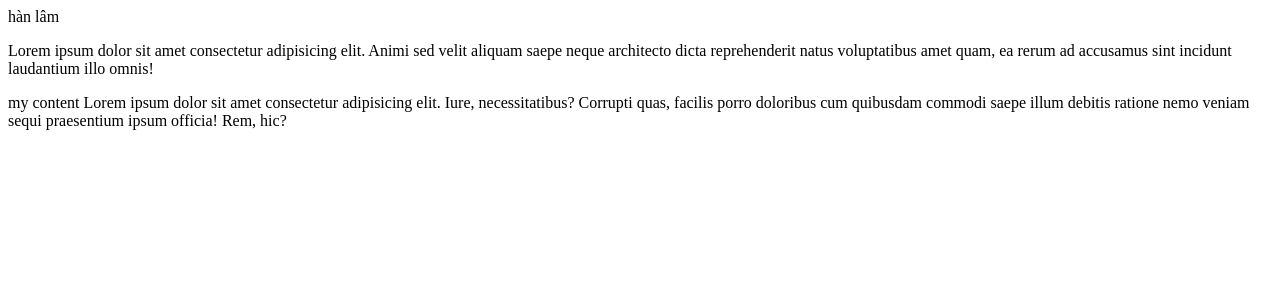
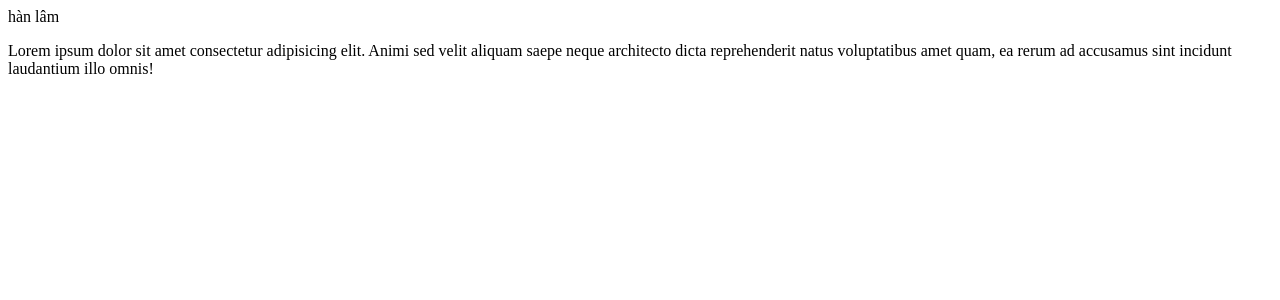
Before and after one commit to hanlam12/DoAnCuoiKi, an Angular app: page / in a window 1280 px wide. Shown: the top 300 px of the page. Built offline with nearby package versions, Linux system fonts and the light colour scheme.

Commit message:
Update app.component.html

```diff
--- a/src/app/app.component.html
+++ b/src/app/app.component.html
@@ -1,4 +1,3 @@
 <router-outlet></router-outlet>
 hàn lâm
 <p>Lorem ipsum dolor sit amet consectetur adipisicing elit. Animi sed velit aliquam saepe neque architecto dicta reprehenderit natus voluptatibus amet quam, ea rerum ad accusamus sint incidunt laudantium illo omnis!</p>
-<div> my content Lorem ipsum dolor sit amet consectetur adipisicing elit. Iure, necessitatibus? Corrupti quas, facilis porro doloribus cum quibusdam commodi saepe illum debitis ratione nemo veniam sequi praesentium ipsum officia! Rem, hic?</div>
```
